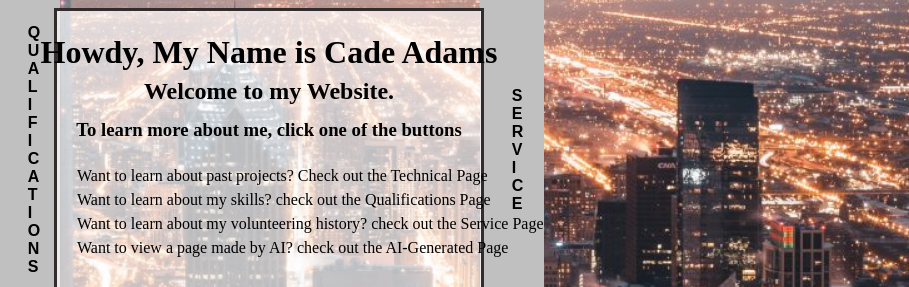
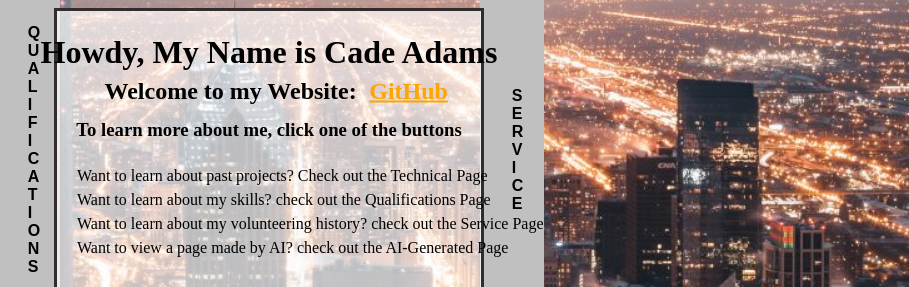
Before and after one commit to CSCE331-Fall2024/CSCE331_cadea_566, a plain HTML site: page index.html in a window 1280 px wide. Shown: the part 249-536 px from the top of the page, 371-1280 px from the left. Drawn offline with Linux system fonts and the light colour scheme.

Commit message:
Second Iteration - Added Github link: Final Change

```diff
--- a/base_style.css
+++ b/base_style.css
@@ -236,7 +236,7 @@ h1{
 h2{
   position: absolute;
   top: 40%;
-  left: 50%;
+  left: 47%;
   transform: translate(-50%, -50%);
   z-index: 3;
 }
@@ -309,3 +309,8 @@ body{
   width: auto;
   height: auto;
 }
+.GitHub{
+  color: orange;
+  position: absolute;
+  left: 105%;
+}
--- a/index.html
+++ b/index.html
@@ -15,7 +15,7 @@
 
 <div class="introText"></div>
     <h1>Howdy, My Name is Cade Adams </h1>
-    <h2>Welcome to my Website.</h2>
+    <h2>Welcome to my Website: <a class="GitHub" href="https://github.com/CSCE331-Fall2024/CSCE331_cadea_566">GitHub</a></h2>
     <h3>To learn more about me, click one of the buttons</h3>
     <p class="p p1">Want to learn about past projects? Check out the Technical Page</p>
     <p class="p p2">Want to learn about my skills? check out the Qualifications Page</p>
--- a/newStyle.css
+++ b/newStyle.css
@@ -249,7 +249,7 @@
   h2{
     position: absolute;
     top: 25%;
-    left: 28%;
+    left: 25%;
     transform: translate(-50%, -50%);
     z-index: 3;
     color: white;
@@ -331,3 +331,8 @@
     width: 35%;
     height: auto;
   }
+  .GitHub{
+    color: orange;
+    position: absolute;
+    left: 105%;
+  }
```
Also changed, not shown: index_html.html (+1 -1 lines).
